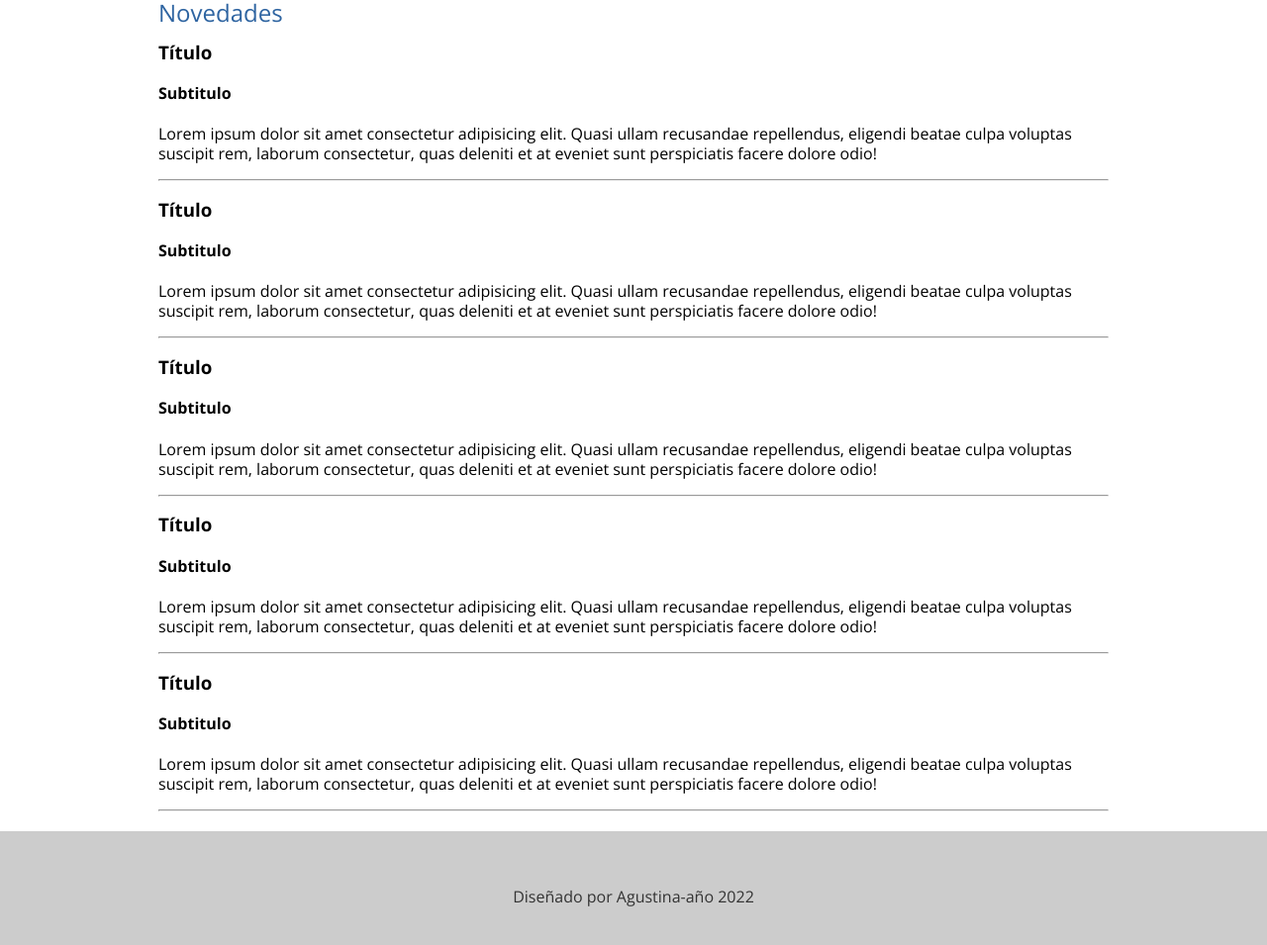
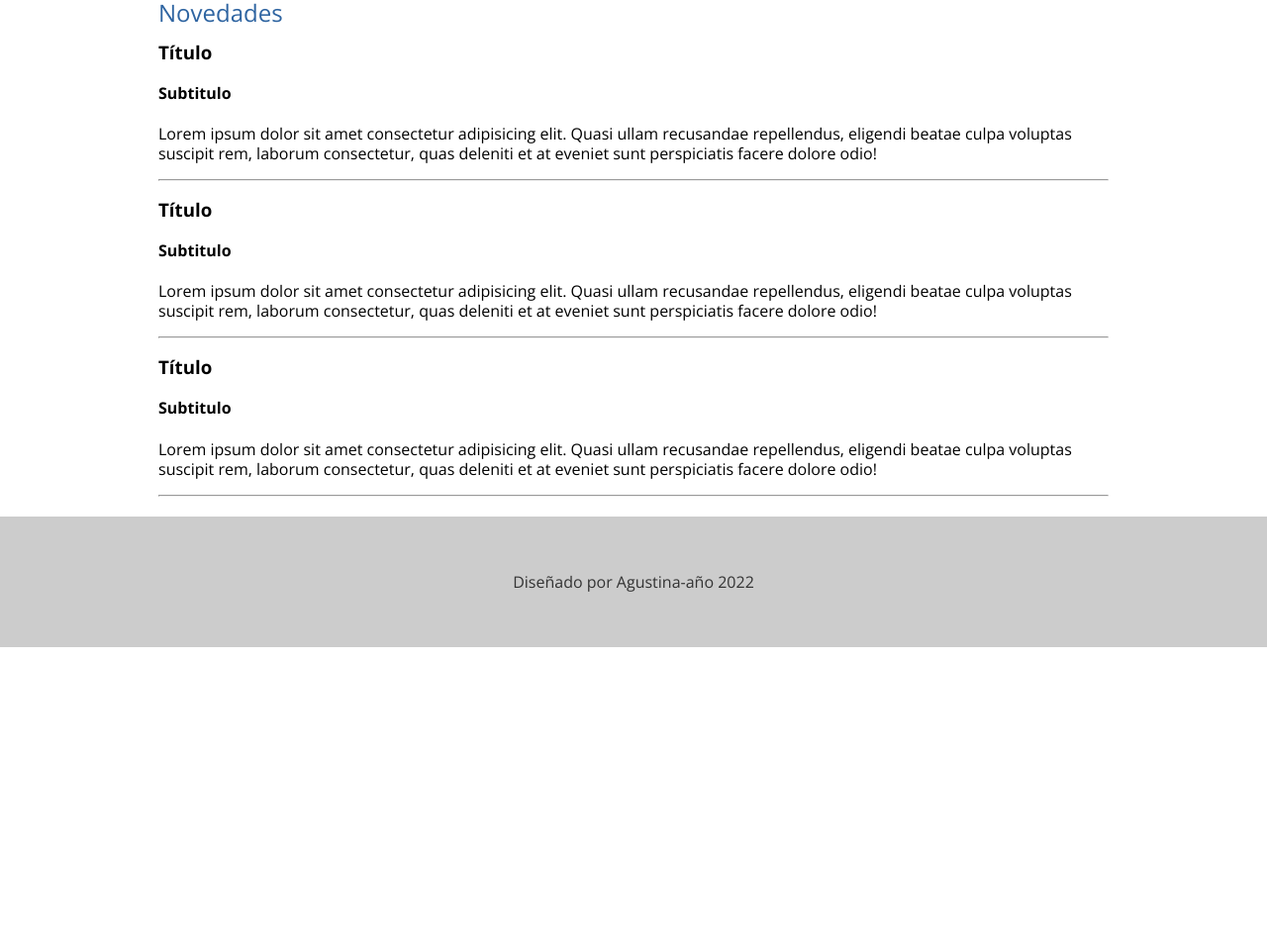
Before and after one commit to AgustinaValentin/Curso-UTN-2022, a plain HTML site: page novedades.html in a window 1280 px wide. Shown: the part 197-1152 px from the top of the page at 99% size. After the commit the page ends 851 px from the top, so only its background shows below. Drawn offline with nearby package versions, Linux system fonts and the light colour scheme.

Commit message:
borre 2 div

```diff
--- a/novedades.html
+++ b/novedades.html
@@ -60,24 +60,7 @@
             <hr/>
 
         </div>
-         <div>
-            <h3>Título</h3>
-            <h4>Subtitulo</h4>
-            <p>Lorem ipsum dolor sit amet consectetur adipisicing elit. Quasi ullam recusandae repellendus,
-            eligendi beatae culpa voluptas suscipit rem, laborum consectetur, quas deleniti et at eveniet
-            sunt perspiciatis facere dolore odio!</p>
-            <hr/>
 
-        </div>
-         <div>
-            <h3>Título</h3>
-            <h4>Subtitulo</h4>
-            <p>Lorem ipsum dolor sit amet consectetur adipisicing elit. Quasi ullam recusandae repellendus,
-            eligendi beatae culpa voluptas suscipit rem, laborum consectetur, quas deleniti et at eveniet
-            sunt perspiciatis facere dolore odio!</p>
-            <hr/>
-
-        </div>
 
 
 
```
